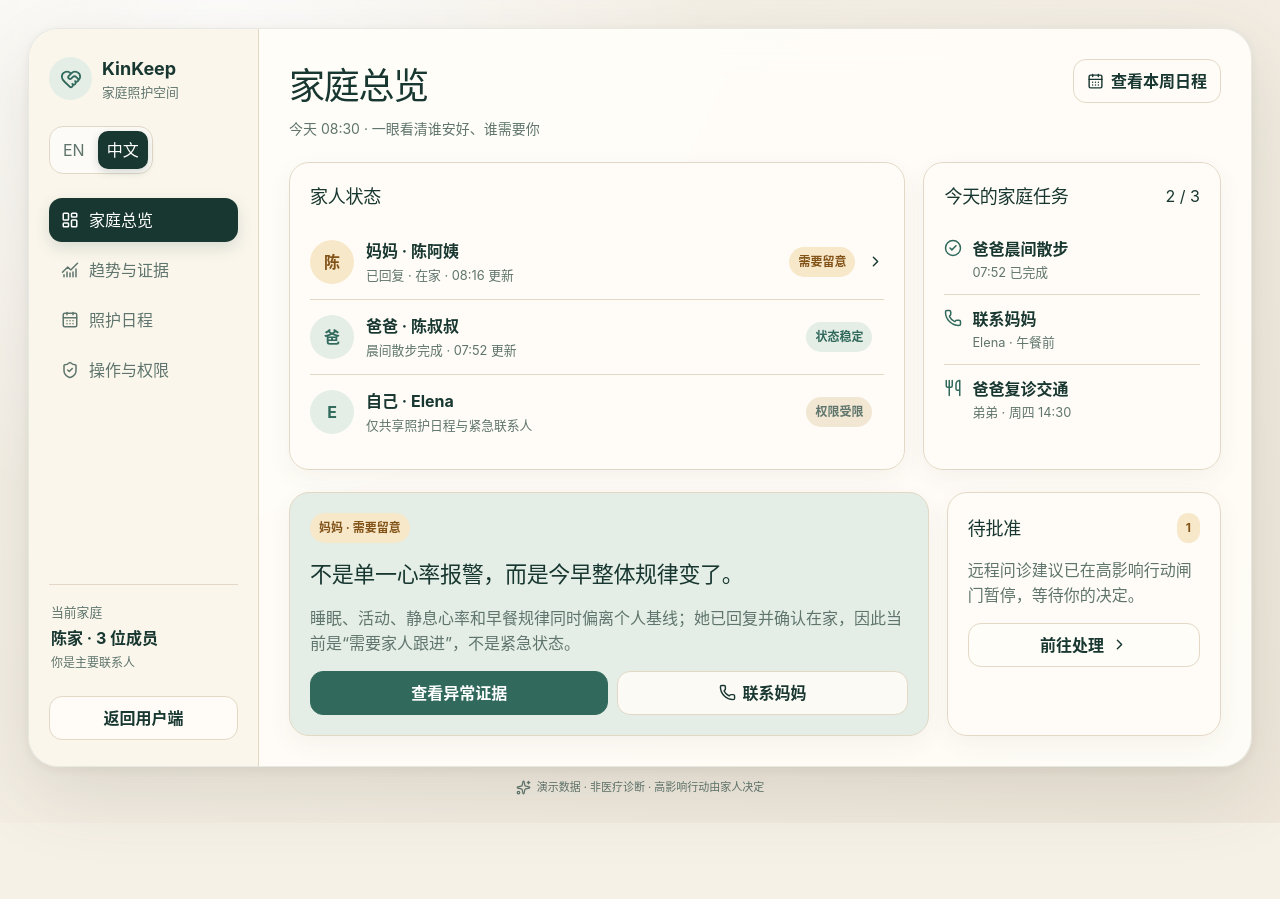
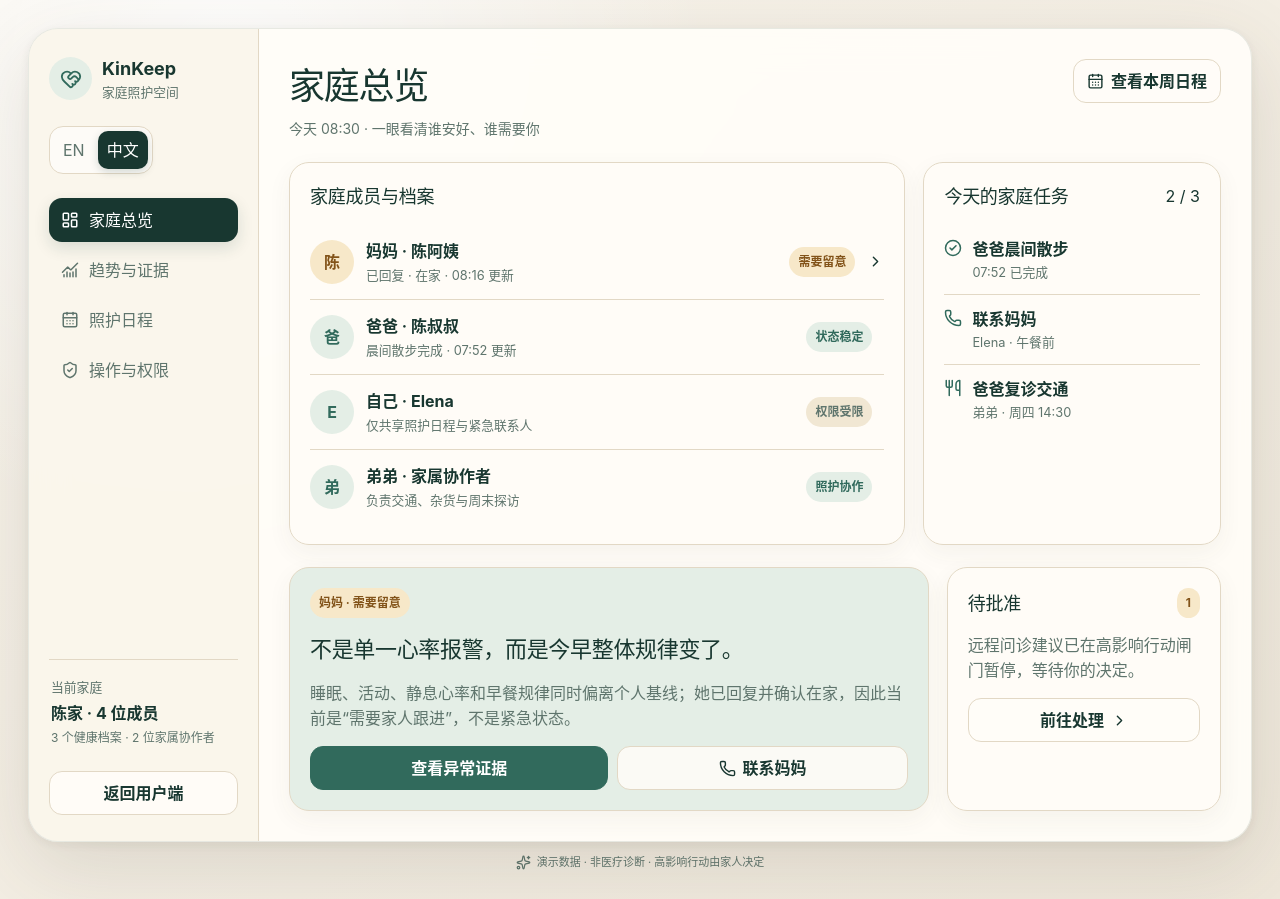
Before and after one commit to leini8891/KinKeep, a Next.js app: page /family in a window 1280 px wide. Before the commit the page ends 823 px from the top, so only its background shows below. Built offline with nearby package versions, Linux system fonts and the light colour scheme.

Commit message:
Clarify family members and health profiles

```diff
--- a/app/family/family-care-dashboard.tsx
+++ b/app/family/family-care-dashboard.tsx
@@ -300,7 +300,7 @@ export function FamilyCareDashboard() {
           )}
         </div>
 
-        <nav className="family-member-nav" aria-label={t("家庭成员", "Family members")}>
+        <nav className="family-member-nav" aria-label={t("健康档案", "Health profiles")}>
           {(Object.keys(members) as MemberId[]).map((id) => (
             <button key={id} className={member === id ? "selected" : ""} onClick={() => { setMember(id); setMobileView("safe"); }} aria-pressed={member === id}>
               {id === "mum" ? <HeartHandshake size={18} /> : id === "dad" ? <UserRound size={18} /> : <ShieldCheck size={18} />}
@@ -320,7 +320,7 @@ export function FamilyCareDashboard() {
             <button className={desktopView === "care" ? "selected" : ""} onClick={() => setDesktopView("care")} aria-pressed={desktopView === "care"}><CalendarDays size={18} />{t("照护日程", "Care schedule")}</button>
             <button className={desktopView === "records" ? "selected" : ""} onClick={() => setDesktopView("records")} aria-pressed={desktopView === "records"}><ShieldCheck size={18} />{t("操作与权限", "Activity & access")}</button>
           </nav>
-          <div className="family-household"><small>{t("当前家庭", "Current family")}</small><strong>{t("陈家 · 3 位成员", "Tan family · 3 members")}</strong><span>{t("你是主要联系人", "You are the primary contact")}</span></div>
+          <div className="family-household"><small>{t("当前家庭", "Current family")}</small><strong>{t("陈家 · 4 位成员", "Tan family · 4 members")}</strong><span>{t("3 个健康档案 · 2 位家属协作者", "3 health profiles · 2 family caregivers")}</span></div>
           <Link className="family-button" href="/">{t("返回用户端", "Back to user view")}</Link>
         </aside>
 
@@ -329,10 +329,11 @@ export function FamilyCareDashboard() {
             <>
               <header className="family-page-header"><div><h1>{t("家庭总览", "Family overview")}</h1><p>{t("今天 08:30 · 一眼看清谁安好、谁需要你", "Today, 08:30 · See who is okay and who needs you")}</p></div><button className="family-button" onClick={() => setDesktopView("care")}><CalendarDays size={17} />{t("查看本周日程", "View this week")}</button></header>
               <div className="family-overview-grid">
-                <section className="family-panel"><h2>{t("家人状态", "Family status")}</h2><div className="family-member-list">
+                <section className="family-panel"><h2>{t("家庭成员与档案", "Family members & profiles")}</h2><div className="family-member-list">
                   <button className="family-member-row" onClick={() => setDesktopView("trends")}><span className="family-avatar attention">陈</span><span><strong>{t("妈妈 · 陈阿姨", "Mum · Mdm Tan")}</strong><small>{t("已回复 · 在家 · 08:16 更新", "Replied · at home · updated 08:16")}</small></span><span className="family-badge attention">{t("需要留意", "Needs attention")}</span><ChevronRight size={17} /></button>
                   <div className="family-member-row"><span className="family-avatar">爸</span><span><strong>{t("爸爸 · 陈叔叔", "Dad · Mr Tan")}</strong><small>{t("晨间散步完成 · 07:52 更新", "Morning walk complete · updated 07:52")}</small></span><span className="family-badge stable">{t("状态稳定", "Stable")}</span></div>
                   <div className="family-member-row"><span className="family-avatar">E</span><span><strong>{t("自己 · Elena", "Me · Elena")}</strong><small>{t("仅共享照护日程与紧急联系人", "Shares only care schedule and emergency contacts")}</small></span><span className="family-badge private">{t("权限受限", "Limited access")}</span></div>
+                  <div className="family-member-row"><span className="family-avatar">{t("弟", "B")}</span><span><strong>{t("弟弟 · 家属协作者", "Brother · family collaborator")}</strong><small>{t("负责交通、杂货与周末探访", "Helps with transport, groceries, and weekend visits")}</small></span><span className="family-badge stable">{t("照护协作", "Care collaborator")}</span></div>
                 </div></section>
                 <section className="family-panel"><div className="family-between"><h2>{t("今天的家庭任务", "Today's family tasks")}</h2><span>2 / 3</span></div><div className="family-task-list"><div><CheckCircle2 size={18} /><span><strong>{t("爸爸晨间散步", "Dad's morning walk")}</strong><small>{t("07:52 已完成", "Completed at 07:52")}</small></span></div><div><Phone size={18} /><span><strong>{t("联系妈妈", "Call Mum")}</strong><small>{t("Elena · 午餐前", "Elena · before lunch")}</small></span></div><div><Utensils size={18} /><span><strong>{t("爸爸复诊交通", "Transport for Dad's follow-up")}</strong><small>{t("弟弟 · 周四 14:30", "Brother · Thu 14:30")}</small></span></div></div></section>
               </div>
```
Also changed, not shown: 1 other file (tests, documents, lock files or other folders).
